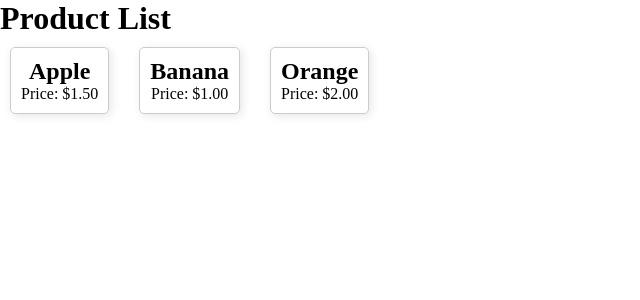
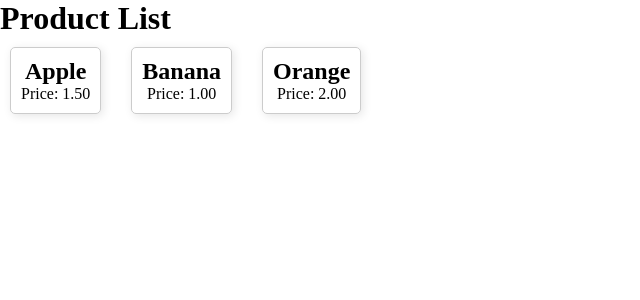
Before and after one commit to GlebMedvedovsky/55_react_ts, a React (Vite) app: page / in a window 1280 px wide. Shown: the top 300 px of the page, without its empty margins (0-640 px from the left). Built offline with nearby package versions, Linux system fonts and the light colour scheme.

Commit message:
исправлено/corrected.

```diff
--- a/src/components/Product/Product.tsx
+++ b/src/components/Product/Product.tsx
@@ -4,10 +4,16 @@ import { ProductProps } from "./types";
 
 function Product({ name, price }: ProductProps) {
   return (
-    <div className="product-card">
-      <h2>{name}</h2>
-      <p>Price: ${price.toFixed(2)}</p>
-    </div>
+    // <div className="product-card">
+    //   <h2>{name}</h2>
+    //   <p>Price: ${price.toFixed(2)}</p>
+    // </div>
+    // Теперь вместо формата Price: $1.50, будет отображаться просто Price: 1.50.
+
+      <div className="product-card">
+        <h2>{name}</h2>
+        <p>Price: {price.toFixed(2)}</p>
+      </div>
   );
 }
 
--- a/src/homeworks/homework07/Homework07.tsx
+++ b/src/homeworks/homework07/Homework07.tsx
@@ -1,22 +1,25 @@
+import { v4 as uuidv4 } from "uuid";
 import Product from "../../components/Product/Product";
 
 const products = [
-  { name: "Apple", price: 1.5 },
-  { name: "Banana", price: 1.0 },
-  { name: "Orange", price: 2.0 },
+  { id: uuidv4(), name: "Apple", price: 1.5 },
+  { id: uuidv4(), name: "Banana", price: 1.0 },
+  { id: uuidv4(), name: "Orange", price: 2.0 },
 ];
 
-const Homework07: React.FC = () => {
+function Homework07() {
+  const productCards = products.map((product) => (
+    <Product key={product.id} name={product.name} price={product.price} />
+  ));
+
   return (
     <div>
       <h1>Product List</h1>
       <div style={{ display: "flex", gap: "10px" }}>
-        {products.map((product, index) => (
-          <Product key={index} name={product.name} price={product.price} />
-        ))}
+        {productCards}
       </div>
     </div>
   );
-};
+}
 
 export default Homework07;
--- /dev/null
+++ b/src/homeworks/homework07/products.ts
@@ -0,0 +1,5 @@
+export const products = [
+    { name: "Apple", price: 1.5 },
+    { name: "Banana", price: 1.0 },
+    { name: "Orange", price: 2.0 },
+  ];
```
